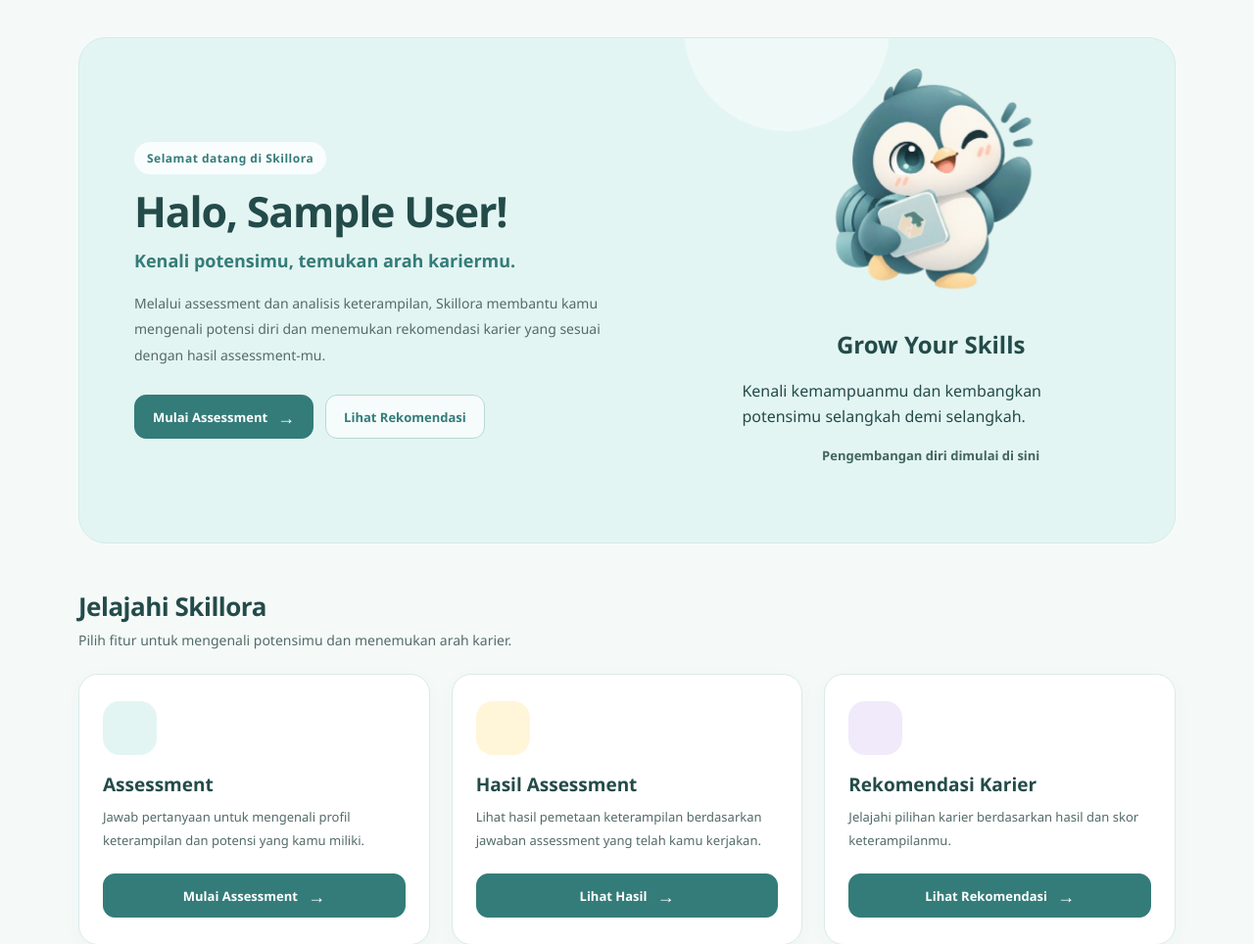
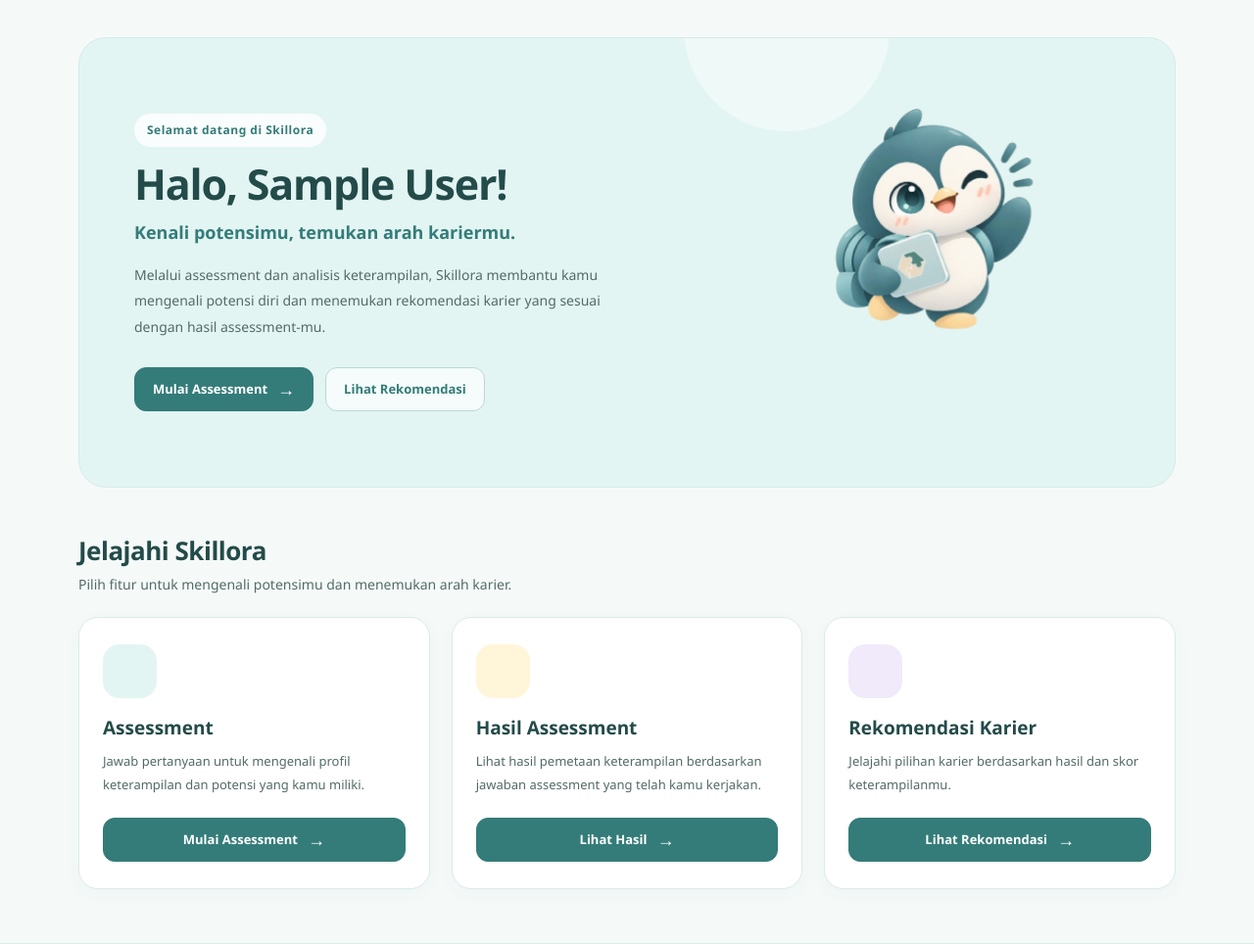
Before and after one commit to alisyadwiramadhani/SKILLORA, a PHP site: page / in a window 1280 px wide. Shown: the part 76-1040 px from the top of the page at 98% size. Run offline with PHP 8.4, Linux system fonts and the light colour scheme; the visitor is signed in with stand-in values (Sample User, id 1).

Commit message:
ubah dashboard

```diff
--- a/index.php
+++ b/index.php
@@ -120,17 +120,6 @@ $nama = htmlspecialchars(
                 class="dashboard-mascot"
             >
 
-            <h2>Grow Your Skills</h2>
-
-            <p>
-                Kenali kemampuanmu dan kembangkan potensimu
-                selangkah demi selangkah.
-            </p>
-
-            <strong style="font-size: 13px; color: #42665a;">
-                Pengembangan diri dimulai di sini
-            </strong>
-
             <div class="skill-line">
                 <span></span>
             </div>
```
